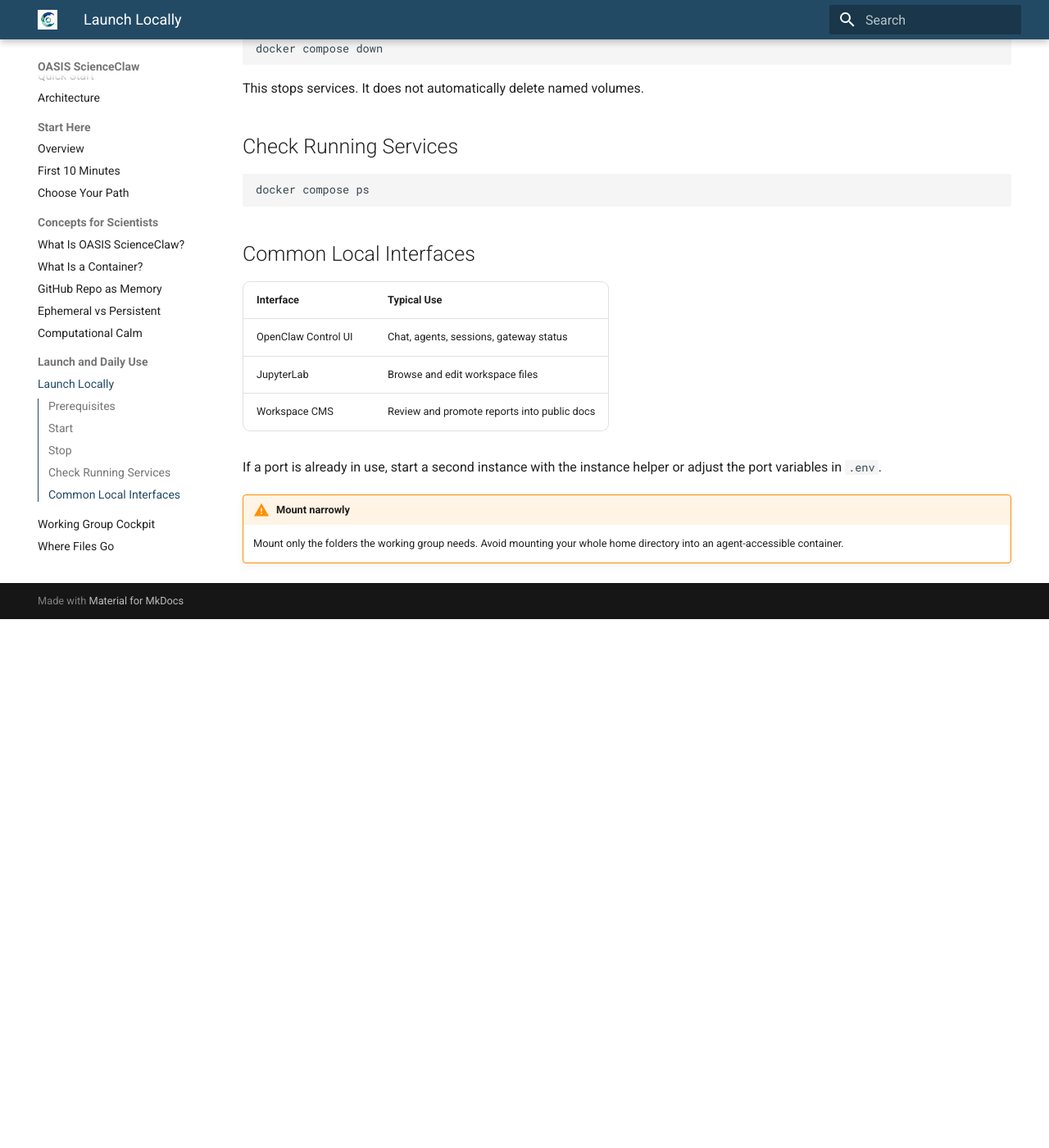
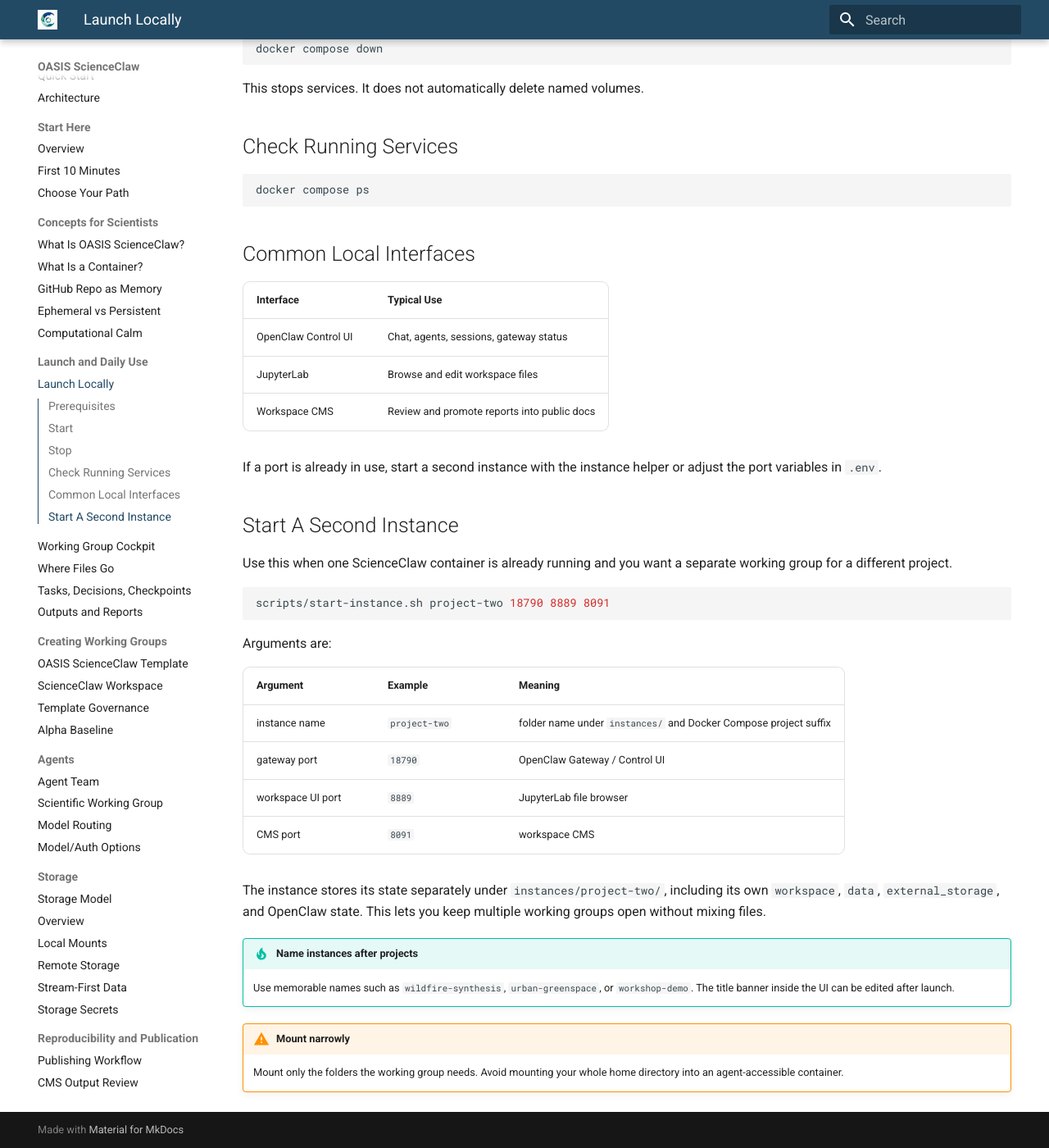
Before and after one commit to CU-ESIIL/openclaw_container, an MkDocs documentation site: the page built from docs/use/launch-locally.md, in a window 1280 px wide and 1400 px high, scrolled down 698 px. Shown: the whole window at 82% size. Built offline with MkDocs 1.6.1 and Material for MkDocs 9.7.7, drawn with Linux system fonts in a browser that asks for light colours; before the commit the page ends 1453 px from its top, so only the background shows below that.

Commit message:
website quick start edit

````diff
--- a/docs/quick-start.md
+++ b/docs/quick-start.md
@@ -27,6 +27,46 @@
 ```
 
 The container starts with the PI Liaison workflow, a seeded `/workspace`, and the OASIS ScienceClaw branding. When multiple instances are running, use `docker compose ps` to confirm ports.
+
+## Restart Or Start Another Working Group
+
+To restart the default local stack:
+
+```bash
+make up
+```
+
+To stop it:
+
+```bash
+make down
+```
+
+To start a separate working-group instance while another one is already open, use the instance helper with a unique name and ports:
+
+```bash
+scripts/start-instance.sh project-two 18790 8889 8091
+```
+
+This creates an isolated instance directory:
+
+```text
+instances/project-two/
+  data/
+  workspace/
+  external_storage/
+  openclaw/
+```
+
+The helper prints three links when it finishes:
+
+| Link | Purpose |
+| --- | --- |
+| Gateway | OpenClaw chat and control UI for that instance |
+| Workspace UI | JupyterLab file browser for that instance |
+| Workspace CMS | Review and promote outputs for that instance |
+
+Use a different instance name and different ports for each additional working group.
 
 ## 4. Run The Demo Workflow
 
--- a/docs/use/launch-locally.md
+++ b/docs/use/launch-locally.md
@@ -46,5 +46,27 @@
 
 If a port is already in use, start a second instance with the instance helper or adjust the port variables in `.env`.
 
+## Start A Second Instance
+
+Use this when one ScienceClaw container is already running and you want a separate working group for a different project.
+
+```bash
+scripts/start-instance.sh project-two 18790 8889 8091
+```
+
+Arguments are:
+
+| Argument | Example | Meaning |
+| --- | --- | --- |
+| instance name | `project-two` | folder name under `instances/` and Docker Compose project suffix |
+| gateway port | `18790` | OpenClaw Gateway / Control UI |
+| workspace UI port | `8889` | JupyterLab file browser |
+| CMS port | `8091` | workspace CMS |
+
+The instance stores its state separately under `instances/project-two/`, including its own `workspace`, `data`, `external_storage`, and OpenClaw state. This lets you keep multiple working groups open without mixing files.
+
+!!! tip "Name instances after projects"
+    Use memorable names such as `wildfire-synthesis`, `urban-greenspace`, or `workshop-demo`. The title banner inside the UI can be edited after launch.
+
 !!! warning "Mount narrowly"
     Mount only the folders the working group needs. Avoid mounting your whole home directory into an agent-accessible container.
````
Also changed, not shown: README.md (+8 -0 lines).
